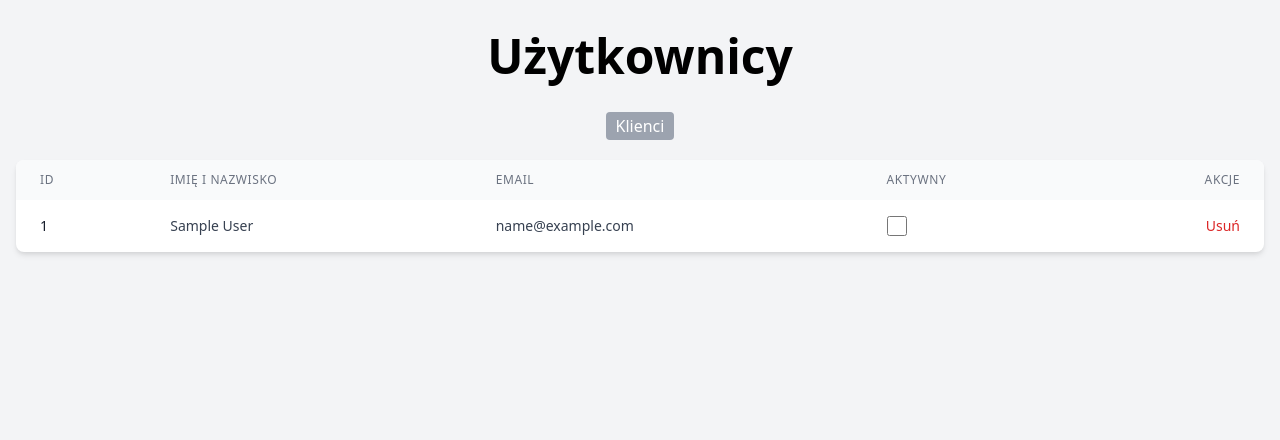
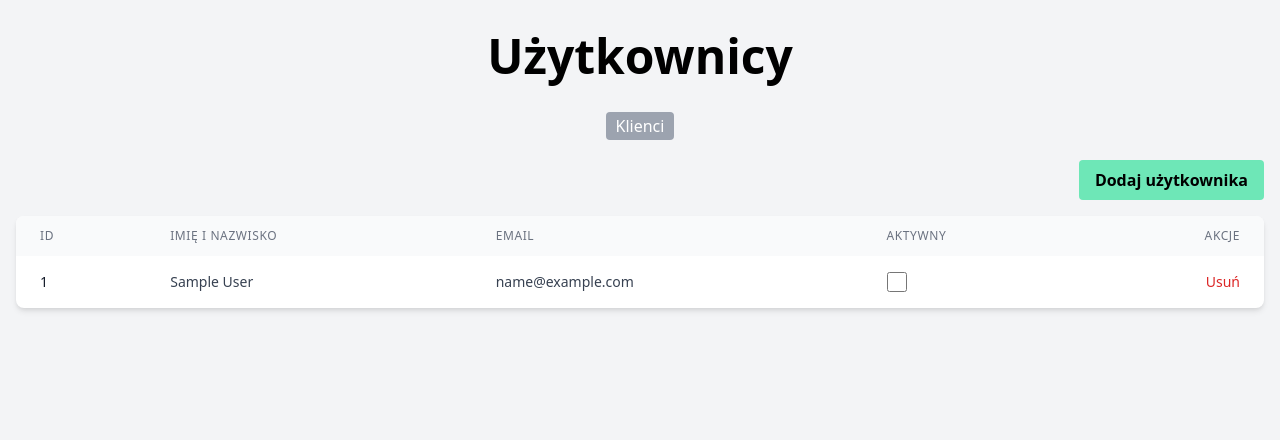
Before and after one commit to DEENUU1/zsquare-ai, a FastAPI app: template app/templates/users.html in a window 1280 px wide. Shown: the part 68-508 px from the top of the page. Run offline with FastAPI, Linux system fonts and the light colour scheme; the template is opened without the code that fills it: most values are stand-ins (such as "Sample title", 1, 10 or a date in 2020); parts of the project's set-up code (start-up, migrations or seed data) failed here and were passed over.

Commit message:
create user in dashboard

```diff
--- a/app/templates/clients.html
+++ b/app/templates/clients.html
@@ -216,7 +216,6 @@ document.getElementById('client_select').addEventListener('change', function ()
         }
     });
 
-    // Initial state
     if (document.getElementById('client_select').value === '') {
         document.getElementById('newClientFields').style.display = 'block';
     } else {
--- a/app/templates/users.html
+++ b/app/templates/users.html
@@ -17,6 +17,12 @@
         <span class="inline-block bg-gray-400 text-white text-bold font-medium px-2.5 py-0.5 rounded hover:bg-gray-500">
             <a href="/">Klienci</a>
         </span>
+    </div>
+
+    <div class="mb-4 flex justify-end">
+        <button onclick="showCreateUserModal()" class="bg-green-300 hover:bg-green-400 font-bold py-2 px-4 rounded">
+            Dodaj użytkownika
+        </button>
     </div>
 
     <div class="bg-white dark:bg-gray-800 shadow-md rounded-lg overflow-hidden">
@@ -50,21 +56,21 @@
                 </thead>
                 <tbody class="divide-y divide-gray-200 dark:divide-gray-600">
                 {% for user in users %}
-                <tr id="client-{{user.id}}"
+                    <tr id="client-{{ user.id }}"
                         class="hover:bg-gray-50 dark:hover:bg-gray-700 transition-colors duration-200">
                         <td class="px-6 py-4 whitespace-nowrap text-sm font-medium text-gray-900 dark:text-gray-100">
-                        {{user.id}}
+                            {{ user.id }}
                         </td>
                         <td class="px-6 py-4 whitespace-nowrap text-sm text-gray-700 dark:text-gray-300">
-                        {{user.full_name}}
+                            {{ user.full_name }}
                         </td>
-                    <td class="px-6 py-4 whitespace-nowrap text-sm text-gray-700 dark:text-gray-300">{{user.email}}
+                        <td class="px-6 py-4 whitespace-nowrap text-sm text-gray-700 dark:text-gray-300">{{ user.email }}
                         </td>
                         <td class="px-6 py-4 whitespace-nowrap text-sm text-gray-700 dark:text-gray-300 flex items-center space-x-2">
                             <input type="checkbox"
                                    class="form-checkbox h-5 w-5 text-blue-600 rounded focus:ring-blue-500 dark:focus:ring-blue-600 dark:ring-offset-gray-800 focus:ring-2 dark:bg-gray-700 dark:border-gray-600"
                                    {% if user.is_active== 1 %}checked{% endif %}
-                               onchange="updateIsActive({{user.id}}, this)"
+                                   onchange="updateIsActive({{ user.id }}, this)"
                             >
                         </td>
 
@@ -133,7 +139,90 @@
     </div>
 </div>
 
+<div id="createUserModal" class="fixed z-10 inset-0 overflow-y-auto hidden" aria-labelledby="modal-title" role="dialog"
+     aria-modal="true">
+    <div class="flex items-end justify-center min-h-screen pt-4 px-4 pb-20 text-center sm:block sm:p-0">
+        <div class="fixed inset-0 bg-gray-500 bg-opacity-75 transition-opacity" aria-hidden="true"></div>
+        <span class="hidden sm:inline-block sm:align-middle sm:h-screen" aria-hidden="true">&#8203;</span>
+        <div class="inline-block align-bottom bg-white rounded-lg text-left overflow-hidden shadow-xl transform transition-all sm:my-8 sm:align-middle sm:max-w-lg sm:w-full">
+            <form id="createUserForm" action="/users" method="POST">
+                <div class="bg-white px-4 pt-5 pb-4 sm:p-6 sm:pb-4">
+                    <div class="mb-4">
+                        <label for="full_name" class="block text-gray-700 text-sm font-bold mb-2">Imię i
+                            nazwisko:</label>
+                        <input type="text" id="full_name" name="full_name"
+                               class="shadow appearance-none border rounded w-full py-2 px-3 text-gray-700 leading-tight focus:outline-none focus:shadow-outline">
+                    </div>
+                    <div class="mb-4">
+                        <label for="email" class="block text-gray-700 text-sm font-bold mb-2">Email:</label>
+                        <input type="email" id="email" name="email"
+                               class="shadow appearance-none border rounded w-full py-2 px-3 text-gray-700 leading-tight focus:outline-none focus:shadow-outline">
+                    </div>
+                    <div class="mb-4 hidden" id="passwordContainer">
+                        <label class="block text-gray-700 text-sm font-bold mb-2">Hasło:</label>
+                        <div class="flex">
+                            <input type="text" id="passwordField"
+                                   class="shadow appearance-none border rounded w-full py-2 px-3 text-gray-700 leading-tight focus:outline-none focus:shadow-outline"
+                                   readonly>
+                            <button type="button" id="copyPassword"
+                                    class="ml-2 bg-blue-500 text-white px-4 py-2 rounded">Kopiuj
+                            </button>
+                        </div>
+                    </div>
+                </div>
+                <div class="bg-gray-50 px-4 py-3 sm:px-6 sm:flex sm:flex-row-reverse">
+                    <button type="button" id="saveUser"
+                            class="w-full inline-flex justify-center rounded-md border border-transparent shadow-sm px-4 py-2 bg-lime-600 text-base font-medium text-black hover:bg-lime-700 focus:outline-none focus:ring-2 focus:ring-offset-2 focus:ring-lime-500 sm:ml-3 sm:w-auto sm:text-sm">
+                        Zapisz
+                    </button>
+                    <button type="button" id="cancelCreateUser"
+                            class="mt-3 w-full inline-flex justify-center rounded-md border border-gray-300 shadow-sm px-4 py-2 bg-white text-base font-medium text-gray-700 hover:bg-gray-50 focus:outline-none focus:ring-2 focus:ring-offset-2 focus:ring-indigo-500 sm:mt-0 sm:ml-3 sm:w-auto sm:text-sm">
+                        Anuluj
+                    </button>
+                </div>
+            </form>
+        </div>
+    </div>
+</div>
+
+
 <script>
+    function showCreateClientModal() {
+        document.getElementById('createClientModal').classList.remove('hidden');
+    }
+
+    function showCreateUserModal() {
+        document.getElementById('createUserModal').classList.remove('hidden');
+    }
+
+    document.getElementById('saveUser').addEventListener('click', function () {
+        const form = document.getElementById('createUserForm');
+        const formData = new FormData(form);
+
+        axios.post('/users', formData)
+            .then(response => {
+                console.log('User created:', response.data);
+                const passwordField = document.getElementById('passwordField');
+                const passwordContainer = document.getElementById('passwordContainer');
+                passwordField.value = response.data.password;
+                passwordContainer.classList.remove('hidden');
+            })
+            .catch(error => {
+                console.error('Error creating user:', error);
+            });
+    });
+
+    document.getElementById('copyPassword').addEventListener('click', function () {
+        const passwordField = document.getElementById('passwordField');
+        passwordField.select();
+        document.execCommand('copy');
+        alert('Hasło skopiowane do schowka!');
+    });
+
+    document.getElementById('cancelCreateUser').addEventListener('click', function () {
+        document.getElementById('createUserModal').classList.add('hidden');
+    });
+
 
     async function updateIsActive(userId, checkbox) {
         try {
```
Also changed, not shown: app/utils/generate_password.py (added, +30 -0 lines), app/views/dashboard/dashboard.py (+27 -1 lines), app/utils/filename_generator.py (line endings or trailing spaces). Lines whose indentation alone changed are shown as unchanged.
